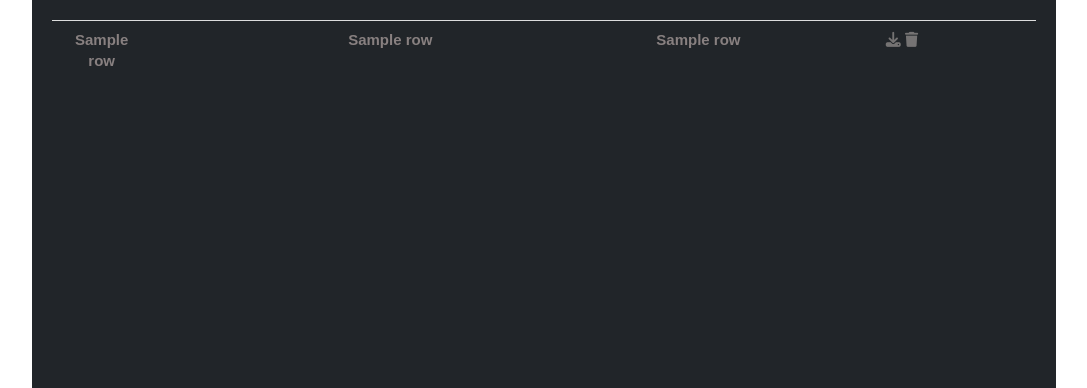
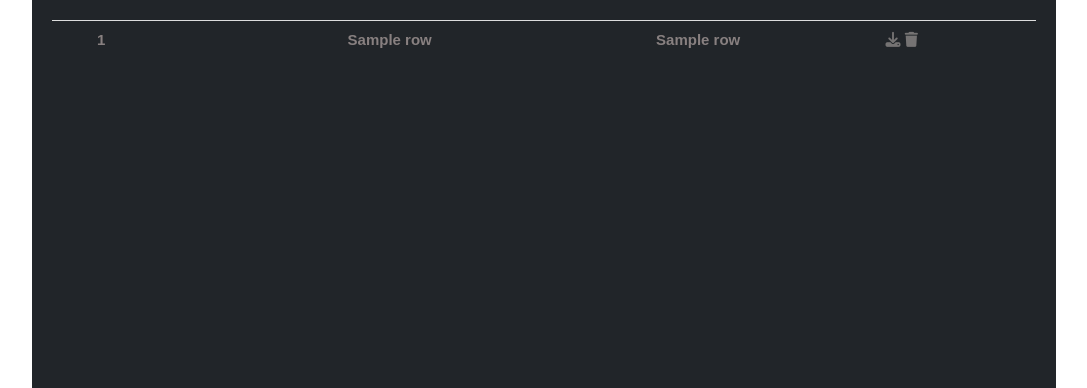
Before and after one commit to saurabh17-alt/Fynd_Project, a Flask app: template app/templates/user.html in a window 1280 px wide. Shown: the part 161-549 px from the top of the page, without its empty margins (68-1155 px from the left). Run offline with Flask 3, Linux system fonts and the light colour scheme; the template is opened without the code that fills it: most values are stand-ins (such as "Sample title", 1, 10 or a date in 2020); some libraries are stand-ins or nearby versions.

Commit message:
user and update file changes

```diff
--- a/app/templates/update_info.html
+++ b/app/templates/update_info.html
@@ -54,12 +54,12 @@
         </div>
 
         <div class="form-group">
-            <label for="formGroupExampleInput2" class="lb">Phone number</label>
+            <label for="formGroupExampleInput2" class="lb">Password</label>
             <input type="text" class="form-control" name="num1" placeholder="Phone Number" value={{num}} disabled>
         </div>
 
         <div class="form-group">
-            <label for="formGroupExampleInput2" class="lb">Password</label>
+            <label for="formGroupExampleInput2" class="lb">Secret Key</label>
             <input type="text" class="form-control" name="p1" placeholder="Password" value={{p}} disabled>
         </div>
 
--- a/app/templates/user.html
+++ b/app/templates/user.html
@@ -61,7 +61,7 @@
 
           {%for row in all_data%}
           <tr class="table-tr">
-            <th scope="row" class="tbID">{{row[1]}}</th>
+            <th scope="row" class="tbID">{{row[0]}}</th>
             <td class="email">{{row[2]}}</td>
             <td class="name">{{row[3]}}</td>
             <td class="tb_btn">
```
